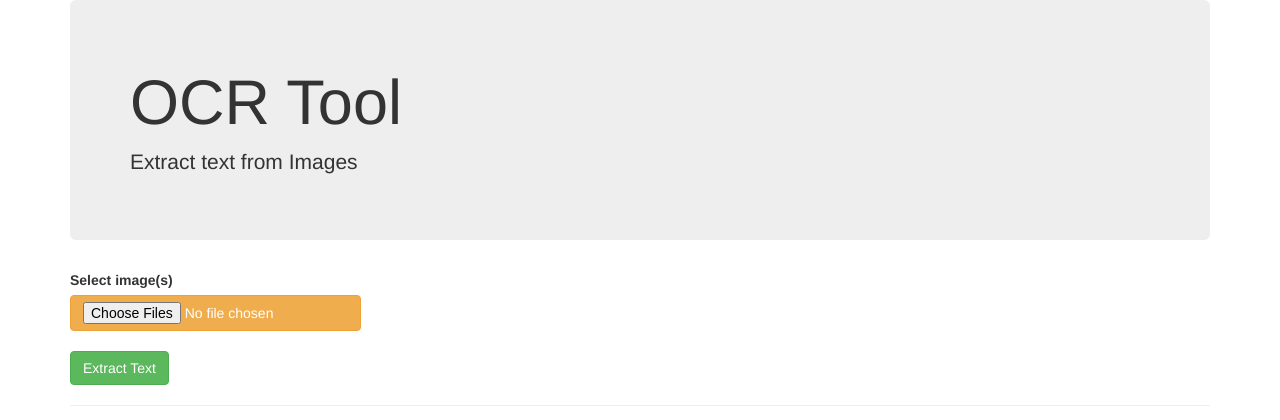
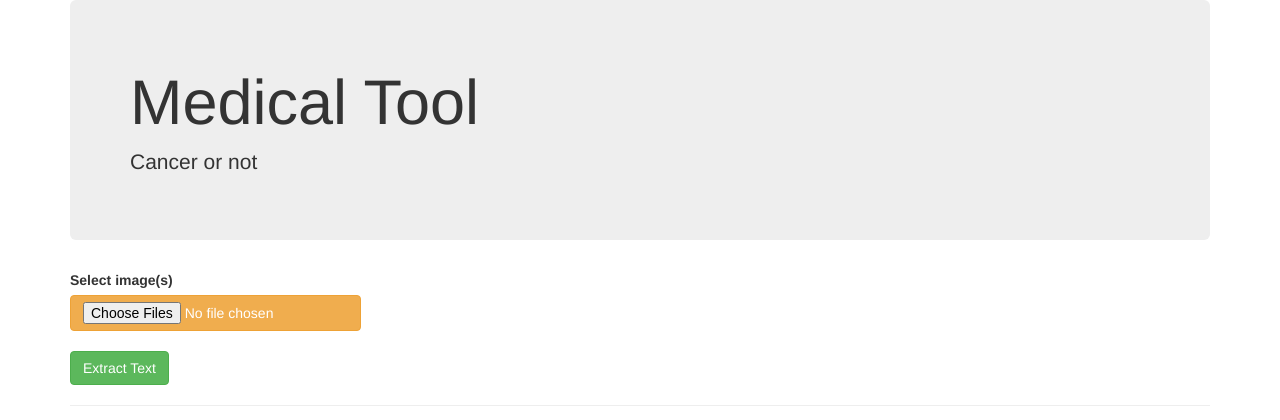
Before and after one commit to wilberquito/Thesis, a FastAPI app: page / in a window 1280 px wide. Shown: the top 420 px of the page. Run offline with FastAPI, Linux system fonts and the light colour scheme; some libraries are stand-ins or nearby versions.

Commit message:
Change lemma

```diff
--- a/Code/App/templates/index.html
+++ b/Code/App/templates/index.html
@@ -5,8 +5,8 @@
 <body>
   <div class="container">
     <div class="jumbotron">
-      <h1> OCR Tool </h1>
-      <p> Extract text from Images <p>
+      <h1> Medical Tool </h1>
+      <p> Cancer or not <p>
     </div>
     <label for="image_file">Select image(s)</label>
     <input class="btn btn-warning" type="file" id="image_file" name="myfile" multiple>
```
